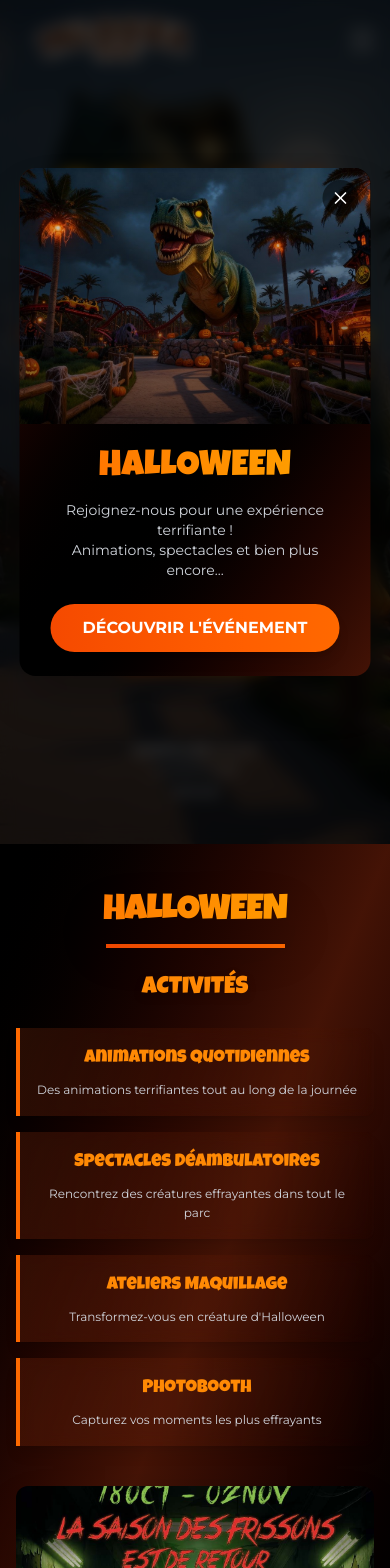
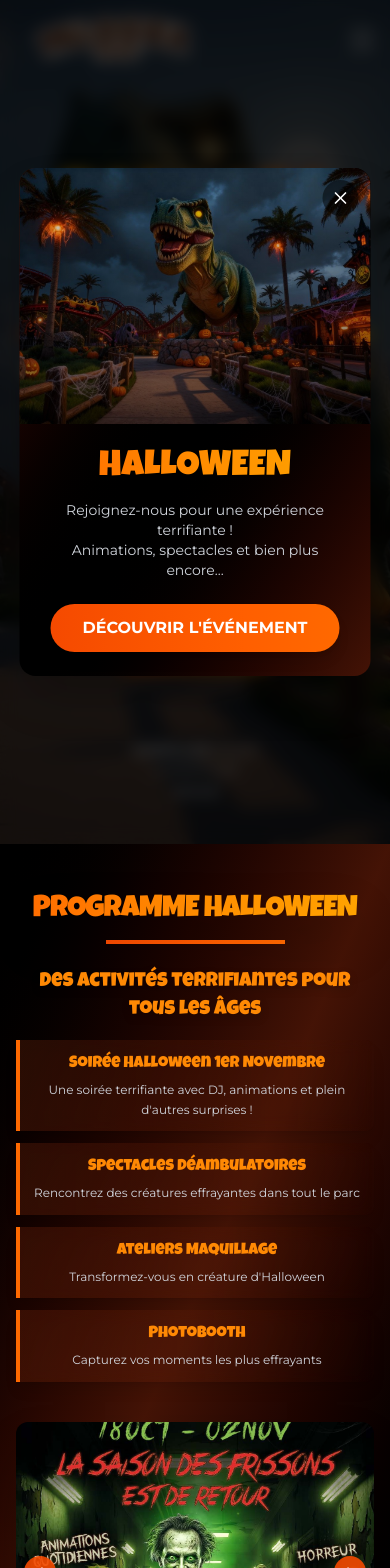
Before and after one commit to mouhcine7777/Paloozaland, a Next.js app: page / in a window 390 px wide. Shown: the top 1568 px of the page. Built offline with nearby package versions, Linux system fonts and the light colour scheme.

Commit message:
first commit10

```diff
--- a/src/app/components/OffersSection.tsx
+++ b/src/app/components/OffersSection.tsx
@@ -15,8 +15,8 @@ const HalloweenSection = () => {
 
   const activities = [
     {
-      title: "Animations Quotidiennes",
-      description: "Des animations terrifiantes tout au long de la journée"
+      title: "Soirée Halloween 1er Novembre",
+      description: "Une soirée terrifiante avec DJ, animations et plein d'autres surprises !"
     },
     {
       title: "Spectacles Déambulatoires",
@@ -126,7 +126,7 @@ const HalloweenSection = () => {
             >
               {/* Halloween Title */}
               <motion.h2
-                className="mb-3 md:mb-4 font-dinosaur text-4xl sm:text-5xl md:text-6xl lg:text-7xl tracking-tight drop-shadow-2xl"
+                className="mb-3 md:mb-4 font-dinosaur text-3xl sm:text-4xl md:text-5xl lg:text-6xl tracking-tight drop-shadow-2xl"
                 style={{
                   background: 'linear-gradient(to right, #ff6b00, #ff8c00, #ffa500)',
                   WebkitBackgroundClip: 'text',
@@ -134,7 +134,7 @@ const HalloweenSection = () => {
                   backgroundClip: 'text'
                 }}
               >
-                HALLOWEEN
+                PROGRAMME HALLOWEEN
               </motion.h2>
 
               <motion.div
@@ -151,13 +151,13 @@ const HalloweenSection = () => {
                 whileInView={{ opacity: 1 }}
                 transition={{ delay: 0.4 }}
                 viewport={{ once: true }}
-                className="mb-6 md:mb-8 font-dinosaur text-2xl sm:text-3xl md:text-4xl text-orange-400 drop-shadow-lg"
+                className="mb-4 md:mb-6 font-dinosaur text-xl sm:text-2xl md:text-3xl text-orange-400 drop-shadow-lg"
               >
-                ACTIVITÉS
+                Des activités terrifiantes pour tous les âges
               </motion.h3>
 
               {/* Activities List */}
-              <div className="space-y-4 sm:space-y-5 md:space-y-6">
+              <div className="space-y-3 sm:space-y-4 md:space-y-5">
                 {activities.map((activity, index) => (
                   <motion.div
                     key={index}
@@ -166,12 +166,12 @@ const HalloweenSection = () => {
                     transition={{ delay: 0.5 + index * 0.1 }}
                     viewport={{ once: true }}
                     whileHover={{ x: 10 }}
-                    className="bg-gradient-to-r from-orange-900/30 to-transparent backdrop-blur-sm border-l-4 border-orange-500 rounded-r-lg p-4 sm:p-5 shadow-lg hover:shadow-orange-500/20 transition-all"
+                    className="bg-gradient-to-r from-orange-900/30 to-transparent backdrop-blur-sm border-l-4 border-orange-500 rounded-r-lg p-3 sm:p-4 shadow-lg hover:shadow-orange-500/20 transition-all"
                   >
-                    <h4 className="mb-2 font-dinosaur text-lg sm:text-xl md:text-2xl text-orange-400">
+                    <h4 className="mb-1 font-dinosaur text-base sm:text-lg md:text-xl text-orange-400">
                       {activity.title}
                     </h4>
-                    <p className="font-montserrat text-xs sm:text-sm md:text-base text-gray-300 leading-relaxed">
+                    <p className="font-montserrat text-xs sm:text-sm text-gray-300 leading-relaxed">
                       {activity.description}
                     </p>
                   </motion.div>
```
